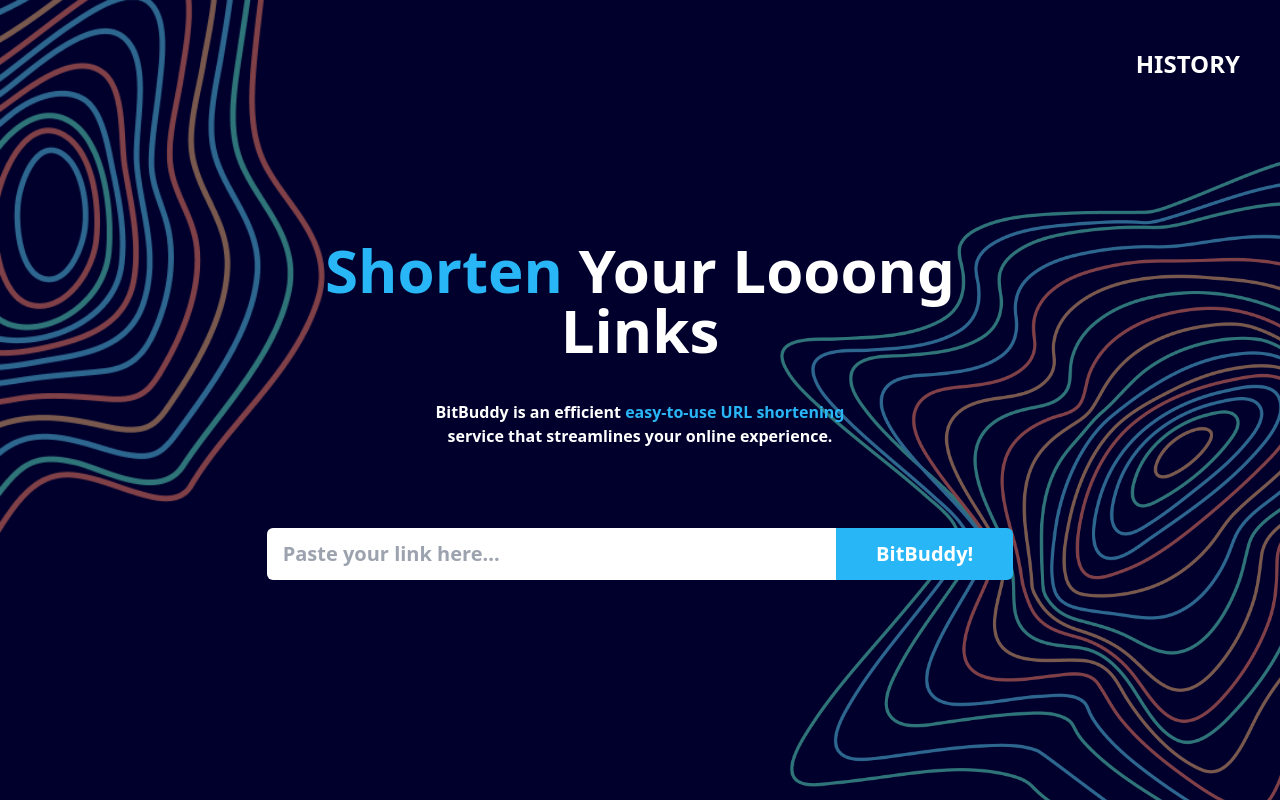
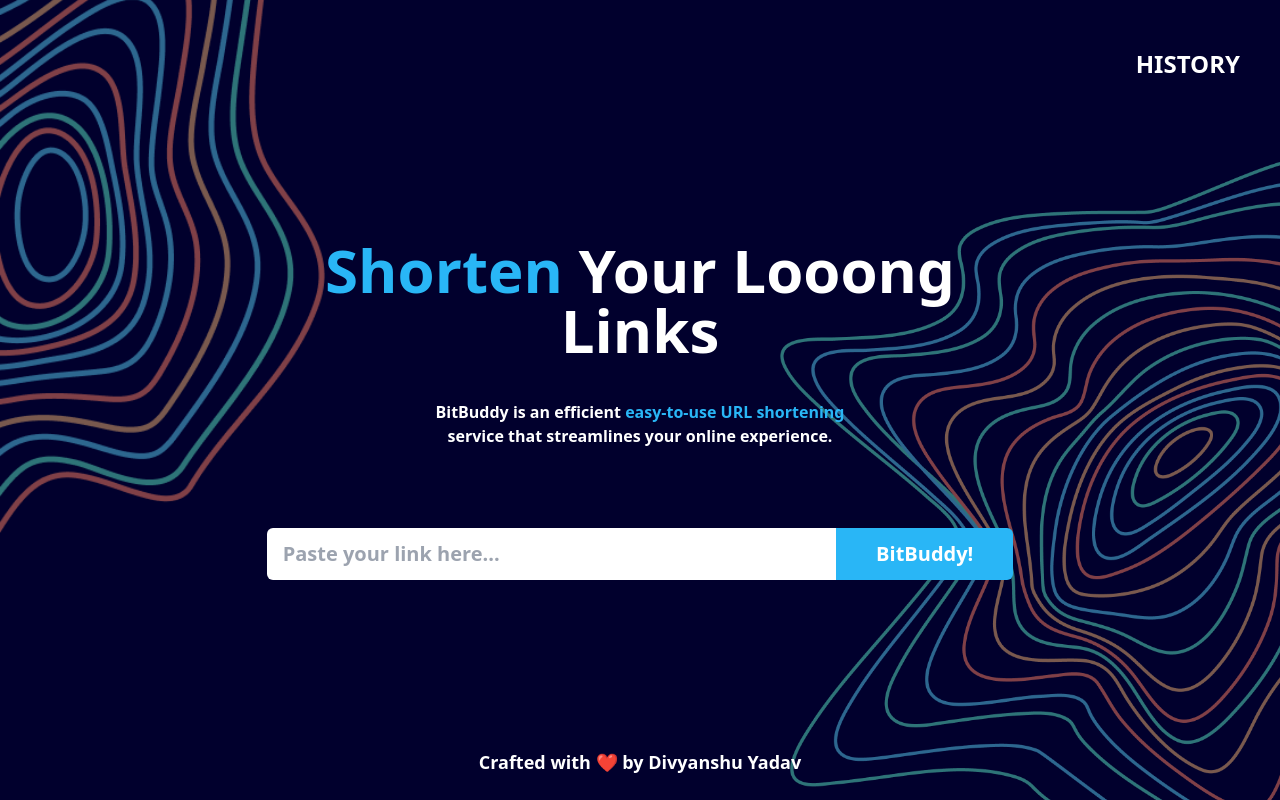
Before and after one commit to LordHarsh/BitBuddy, a React (Create React App) app in the folder client/: page / in a window 1280 px wide. Shown: the top 800 px of the page. Built offline with nearby package versions, Linux system fonts and the light colour scheme; no server answers.

Commit message:
:sparkles: Footer added

```diff
--- /dev/null
+++ b/client/src/components/Footer.tsx
@@ -0,0 +1,13 @@
+import React, { FunctionComponent } from "react";
+
+const Footer: FunctionComponent = () => {
+  return (
+    <div className="flex justify-center">
+      <div className="text-white absolute bottom-6 font-semibold text-lg">
+        Crafted with ❤️ by Divyanshu Yadav
+      </div>
+    </div>
+  );
+};
+
+export default Footer;
--- a/client/src/components/History/Linkcards.tsx
+++ b/client/src/components/History/Linkcards.tsx
@@ -5,8 +5,8 @@
 }
 const Linkcards: FunctionComponent<CardsProps> = ({ longlink, shortURL }) => {
   return (
-    <div className=" w-screen  lg:w-96 p-2 rounded-md mt-2 bg-[#29b6f6] text-white">
-      <div>Original Link: {longlink.substring(0, 20)}...</div>
+    <div className=" w-screen  lg:w-96 p-2 rounded-md mt-2 text-center bg-[#29b6f6] text-white">
+      <div>Original Link: {longlink.substring(0, 25)}...</div>
       <a href={`${process.env.REACT_APP_CLIENT_ENDPOINT}${shortURL}`}>
         <div className="font-semibold">Shorten Link: {shortURL}</div>
       </a>
--- a/client/src/index.tsx
+++ b/client/src/index.tsx
@@ -4,6 +4,7 @@
 import App from "./App";
 import reportWebVitals from "./reportWebVitals";
 import Background from "./components/background/Background";
+import Footer from "./components/Footer";
 
 const root = ReactDOM.createRoot(
   document.getElementById("root") as HTMLElement
@@ -12,6 +13,7 @@
   <React.StrictMode>
     <Background />
     <App />
+    <Footer />
   </React.StrictMode>
 );
 
```
Also changed, not shown: client/src/index.css (+0 -14 lines).
